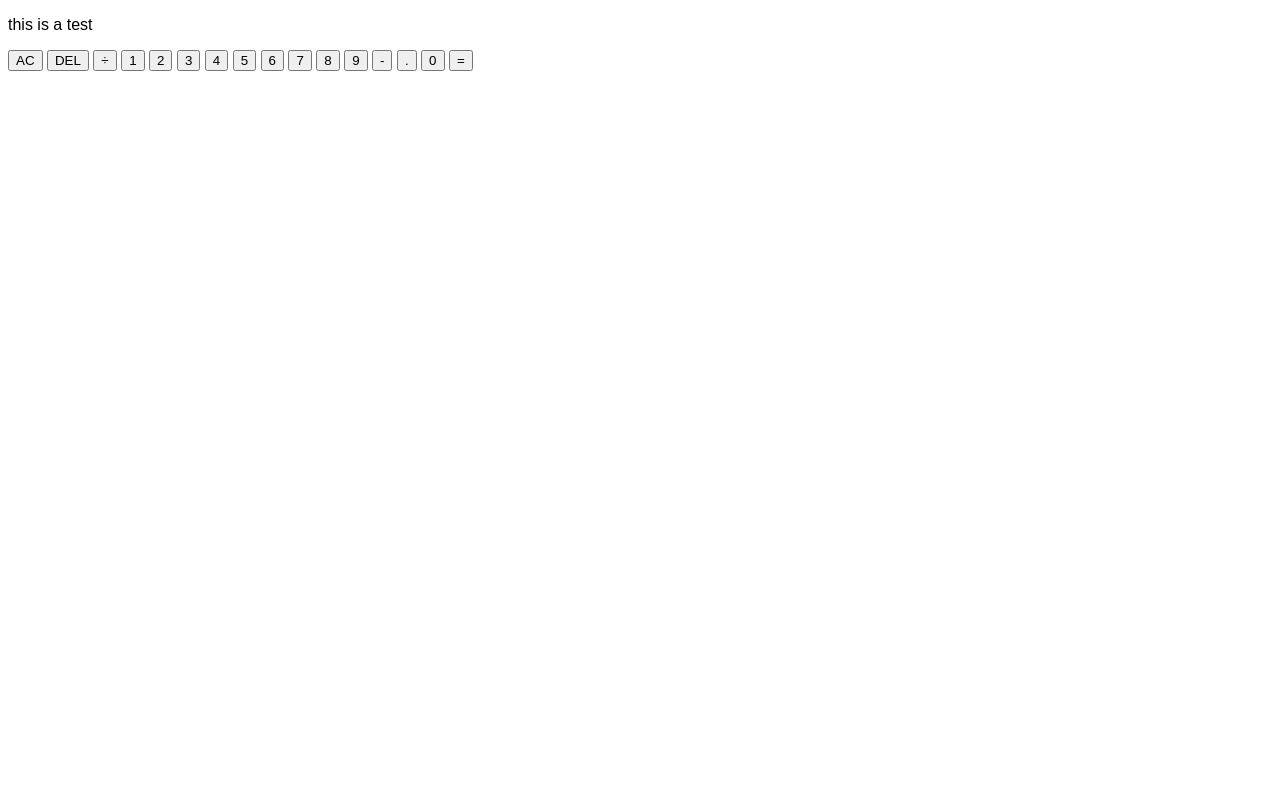
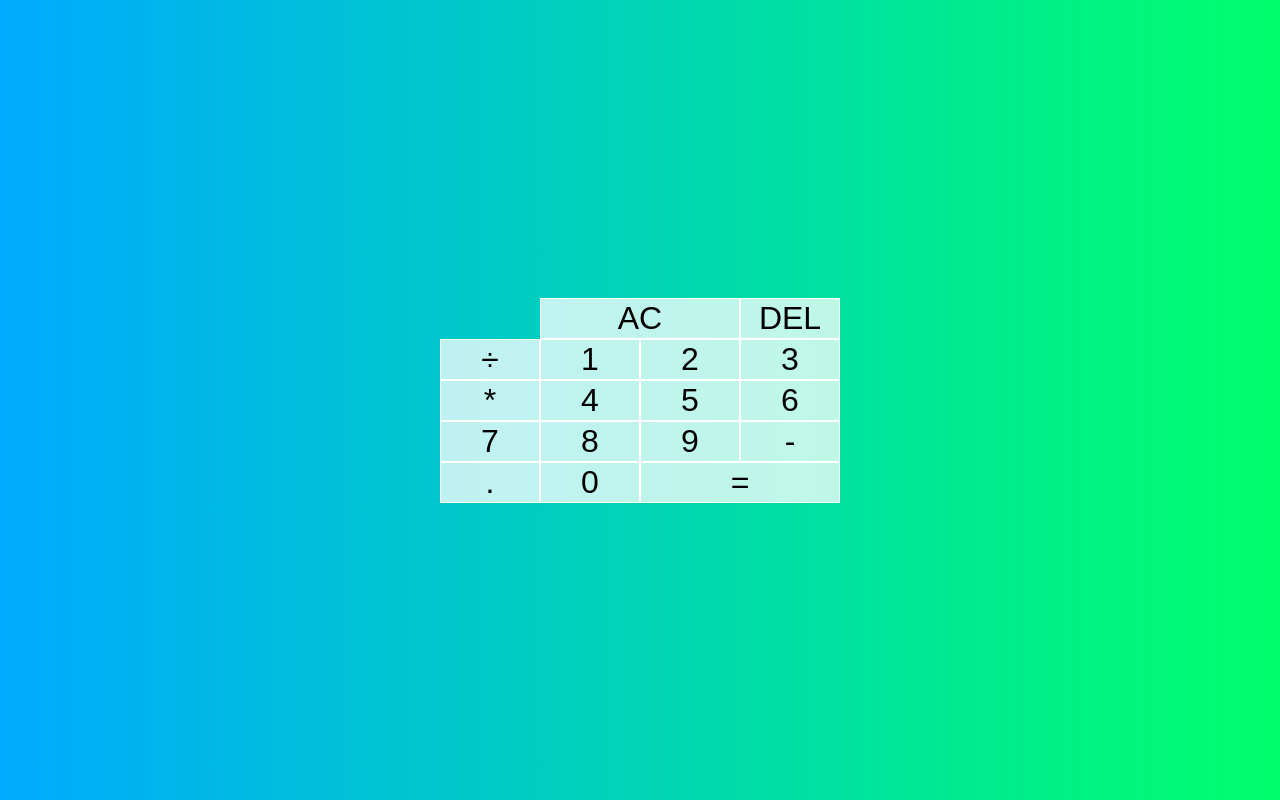
Before and after one commit to 6scarlettt6/calc, a plain HTML site: page index.html in a window 1280 px wide. Drawn offline with Linux system fonts and the light colour scheme.

Commit message:
adds styling on buttons and forgotten multiplication button

```diff
--- a/index.html
+++ b/index.html
@@ -9,10 +9,9 @@
     <script src ='script.js' defer></script>
 </head>
 <body>
-    <p> this is a test </p>
     <div class="calculator-grid">
         <div class="output">
-            <div class="prev-operand"></div>
+            <div class="previous-operand"></div>
             <div class="current-operand"></div>
         </div>
         <button class="span-two">AC</button>
@@ -21,6 +20,7 @@
         <button>1</button>
         <button>2</button>
         <button>3</button>
+        <button>*</button>
         <button>4</button>
         <button>5</button>
         <button>6</button>
@@ -32,6 +32,5 @@
         <button>0</button>
         <button class="span-two">=</button>
     </div>
-
 </body>
 </html>
--- a/styles.css
+++ b/styles.css
@@ -3,3 +3,34 @@
     font-family: Gotham Rounded, sans-serif;
     font-weight: normal;
 }
+
+body {
+    padding: 0;
+    margin: 0;
+    background: linear-gradient(90deg, #00AAFF,#00FF6C)
+}
+
+.calculator-grid {
+    display: grid;
+    justify-content: center;
+    align-content: center;
+    min-height: 100vh;
+    grid-template-columns: repeat(4, 100px);
+    grid-template-rows: minmax(120px, auto) repeat (5,  100px);
+
+}
+
+.calculator-grid > button {
+    cursor: pointer;
+    font-size: 2rem;
+    border: 1px solid white;
+    outline: none;
+    background-color: rgba(255, 255, 255, .75)
+}
+.calculator-grid > button:hover {
+    background-color: rgba(255, 255, 255, .9)
+}
+
+.span-two {
+    grid-column: span 2;
+}
```
